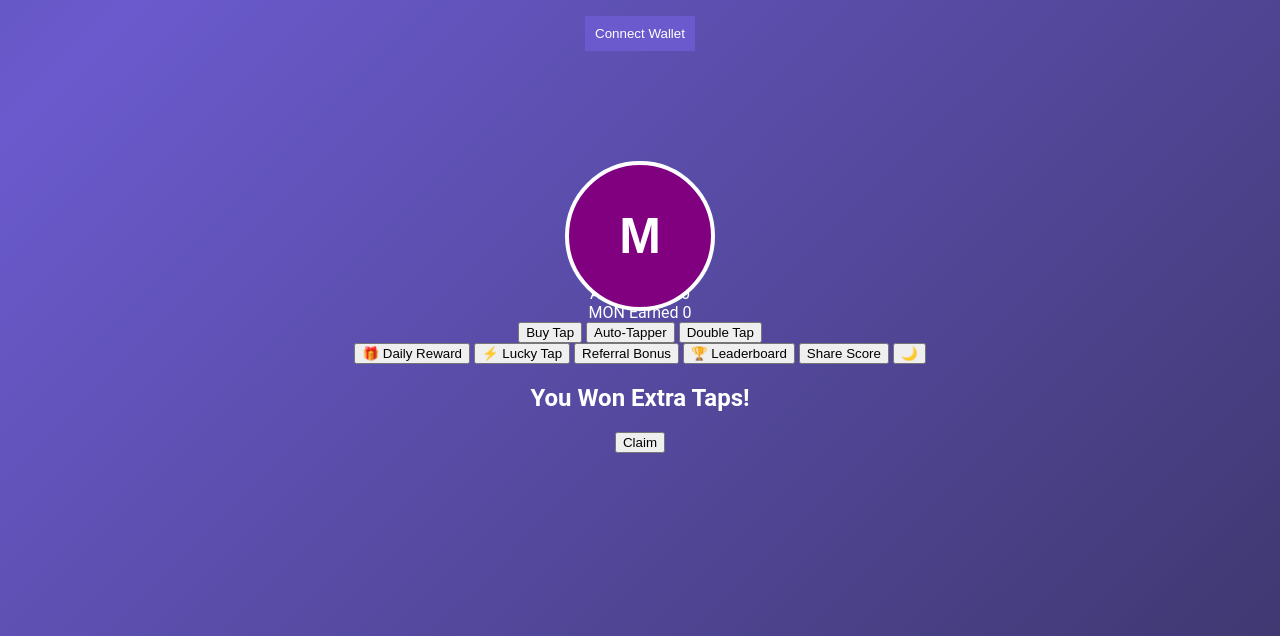
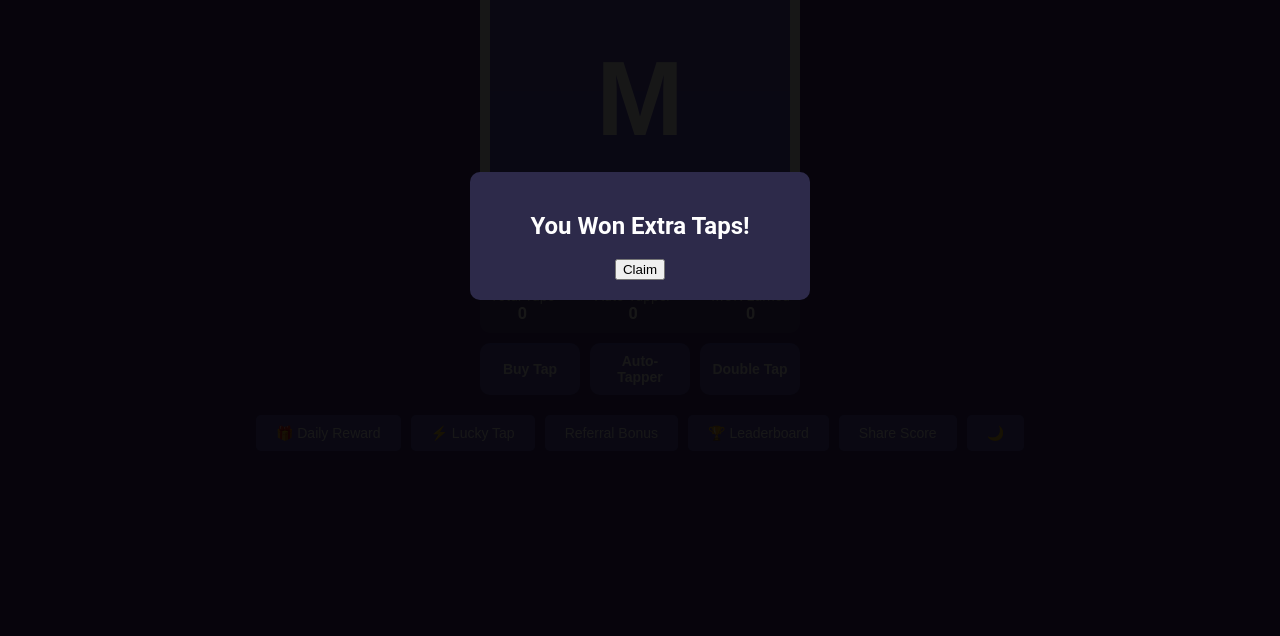
Before and after one commit to bossman5201/tap-game-inside-twitter-, a plain HTML site: page index.html in a window 1280 px wide. Shown: the part 164-800 px from the top of the page. Drawn offline with Linux system fonts and the light colour scheme.

Commit message:
Update styles.css

```diff
--- a/styles.css
+++ b/styles.css
@@ -1,53 +1,284 @@
 body {
-    background: linear-gradient(-45deg, #2D2A4A, #6A5ACD, #2D2A4A, #6A5ACD);
-    background-size: 400% 400%;
-    animation: backgroundAnimation 10s ease infinite;
+    background-color: #4B2E83; /* Solid purple from the image */
     color: white;
     font-family: 'Roboto', sans-serif;
     text-align: center;
+    display: flex;
+    flex-direction: column;
+    align-items: center;
+    margin: 0;
+    padding: 20px;
+    box-sizing: border-box;
+    transition: background-color 0.5s ease;
 }
 
-/* Background Animation */
-@keyframes backgroundAnimation {
-    0% { background-position: 0% 50%; }
-    50% { background-position: 100% 50%; }
-    100% { background-position: 0% 50%; }
+body.light-mode {
+    background-color: #E6E6FA;
+    color: #333;
 }
 
-/* Monad "M" Tap Button */
+/* Top Section */
+#top-section {
+    width: 100%;
+    display: flex;
+    justify-content: space-between;
+    align-items: center;
+    padding: 10px 20px;
+}
+
+#top-section h1 {
+    font-size: 36px;
+    font-weight: bold;
+    margin: 0;
+}
+
+#connect-wallet {
+    background-color: #3A3D9A;
+    color: white;
+    padding: 8px 16px;
+    font-size: 14px;
+    border: none;
+    border-radius: 5px;
+    cursor: pointer;
+    transition: background-color 0.3s ease;
+}
+
+#connect-wallet:hover {
+    background-color: #5A5DBA;
+}
+
+#wallet-address {
+    font-size: 14px;
+    padding: 8px;
+    background-color: rgba(255, 255, 255, 0.1);
+    border-radius: 5px;
+}
+
+body.light-mode #wallet-address {
+    background-color: rgba(0, 0, 0, 0.1);
+}
+
+/* Game Container */
+#game-container {
+    margin-top: 20px;
+    display: flex;
+    flex-direction: column;
+    align-items: center;
+    gap: 20px;
+}
+
+/* M Frame */
+#m-frame {
+    position: relative;
+    width: 300px;
+    height: 300px;
+    background-color: #6A5ACD;
+    border: 10px solid white;
+    border-radius: 20px;
+    display: flex;
+    justify-content: center;
+    align-items: center;
+}
+
 #tap-button {
-    width: 150px;
-    height: 150px;
-    font-size: 50px;
+    width: 200px;
+    height: 200px;
+    font-size: 100px;
     font-weight: bold;
     color: white;
-    background-color: purple;
-    border: 4px solid white;
-    border-radius: 50%;
+    background-color: #6A5ACD;
+    border: none;
     cursor: pointer;
+    transition: transform 0.1s ease-in-out, box-shadow 0.2s ease;
+    animation: pulse 2s infinite;
+}
+
+#tap-button:active {
+    transform: scale(0.9);
+    box-shadow: 0 0 20px rgba(138, 117, 255, 0.8);
+}
+
+body.light-mode #tap-button {
+    background-color: #4682B4;
+}
+
+/* Pulse Animation */
+@keyframes pulse {
+    0% { transform: scale(1); }
+    50% { transform: scale(1.05); }
+    100% { transform: scale(1); }
+}
+
+/* Particle Canvas */
+#particle-canvas {
     position: absolute;
     top: 50%;
     left: 50%;
     transform: translate(-50%, -50%);
-    transition: transform 0.1s ease-in-out;
+    pointer-events: none;
+    z-index: 0;
 }
 
-/* Tap Button Animation */
-#tap-button:active {
-    transform: translate(-50%, -50%) scale(0.9);
+/* Stats Display */
+#stats-display {
+    display: flex;
+    justify-content: space-between;
+    width: 300px;
+    background-color: rgba(255, 255, 255, 0.1);
+    padding: 10px;
+    border-radius: 10px;
 }
 
-/* Button Hover Effects */
-#connect-wallet, #buy-tap-options button, #power-ups button {
-    margin: 10px;
+.stat {
+    display: flex;
+    flex-direction: column;
+    align-items: center;
+}
+
+.stat span:first-child {
+    font-size: 14px;
+    color: #ccc;
+}
+
+.stat span:last-child {
+    font-size: 16px;
+    font-weight: bold;
+}
+
+/* Action Buttons */
+#action-buttons {
+    display: flex;
+    gap: 10px;
+}
+
+#action-buttons button {
+    width: 100px;
     padding: 10px;
     background-color: #6A5ACD;
     color: white;
     border: none;
+    border-radius: 10px;
     cursor: pointer;
-    transition: background-color 0.3s ease-in-out;
+    font-size: 14px;
+    font-weight: bold;
+    transition: background-color 0.3s ease, transform 0.3s ease, box-shadow 0.3s ease;
+    animation: float 2s ease-in-out infinite;
 }
 
-#connect-wallet:hover, #buy-tap-options button:hover, #power-ups button:hover {
+#action-buttons button:hover {
     background-color: #8A75FF;
+    transform: translateY(-5px);
 }
+
+body.light-mode #action-buttons button {
+    background-color: #4682B4;
+}
+
+body.light-mode #action-buttons button:hover {
+    background-color: #5A9BD4;
+}
+
+/* Extra Buttons */
+#extra-buttons {
+    margin-top: 20px;
+    display: flex;
+    flex-wrap: wrap;
+    justify-content: center;
+    gap: 10px;
+}
+
+#extra-buttons button {
+    padding: 10px 20px;
+    background-color: #6A5ACD;
+    color: white;
+    border: none;
+    border-radius: 5px;
+    cursor: pointer;
+    font-size: 14px;
+    transition: background-color 0.3s ease, transform 0.3s ease;
+    animation: float 2s ease-in-out infinite;
+}
+
+#extra-buttons button:hover {
+    background-color: #8A75FF;
+    transform: translateY(-5px);
+}
+
+body.light-mode #extra-buttons button {
+    background-color: #4682B4;
+}
+
+body.light-mode #extra-buttons button:hover {
+    background-color: #5A9BD4;
+}
+
+/* Floating Animation */
+@keyframes float {
+    0% { transform: translateY(0); }
+    50% { transform: translateY(-10px); }
+    100% { transform: translateY(0); }
+}
+
+/* Leaderboard Popup */
+#leaderboard-popup {
+    position: fixed;
+    top: 0;
+    left: 0;
+    width: 100%;
+    height: 100%;
+    background-color: rgba(0, 0, 0, 0.7);
+    display: flex;
+    justify-content: center;
+    align-items: center;
+    z-index: 100;
+}
+
+#leaderboard-content {
+    background-color: #2D2A4A;
+    padding: 20px;
+    border-radius: 10px;
+    width: 300px;
+    text-align: left;
+}
+
+body.light-mode #leaderboard-content {
+    background-color: #E6E6FA;
+    color: #333;
+}
+
+#leaderboard-list {
+    list-style: none;
+    padding: 0;
+    font-size: 16px;
+}
+
+.hidden {
+    display: none;
+}
+
+/* Lucky Tap Popup */
+#lucky-tap-popup {
+    position: fixed;
+    top: 0;
+    left: 0;
+    width: 100%;
+    height: 100%;
+    background-color: rgba(0, 0, 0, 0.7);
+    display: flex;
+    justify-content: center;
+    align-items: center;
+    z-index: 100;
+}
+
+#lucky-tap-content {
+    background-color: #2D2A4A;
+    padding: 20px;
+    border-radius: 10px;
+    width: 300px;
+    text-align: center;
+}
+
+body.light-mode #lucky-tap-content {
+    background-color: #E6E6FA;
+    color: #333;
+}
```
